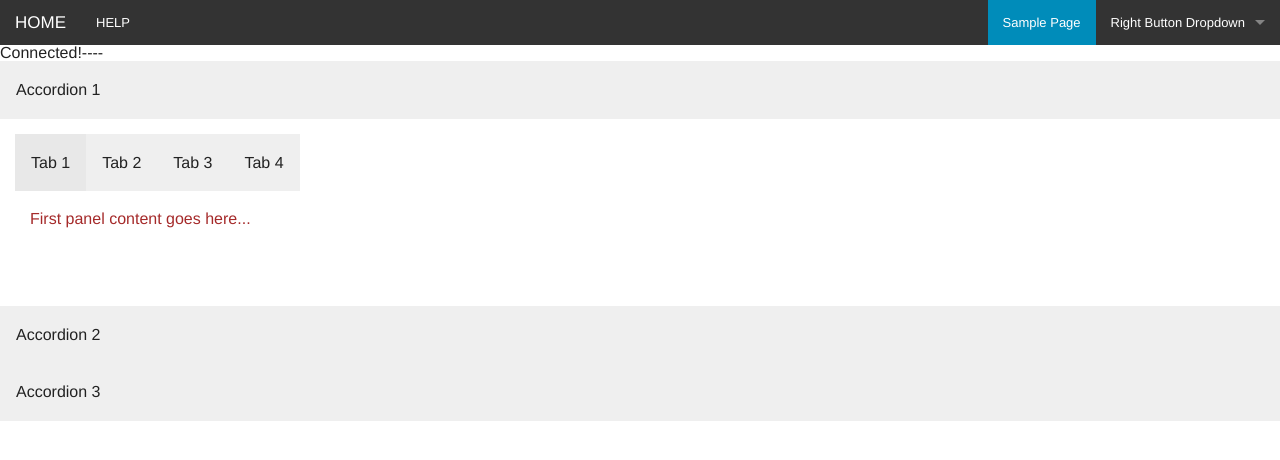
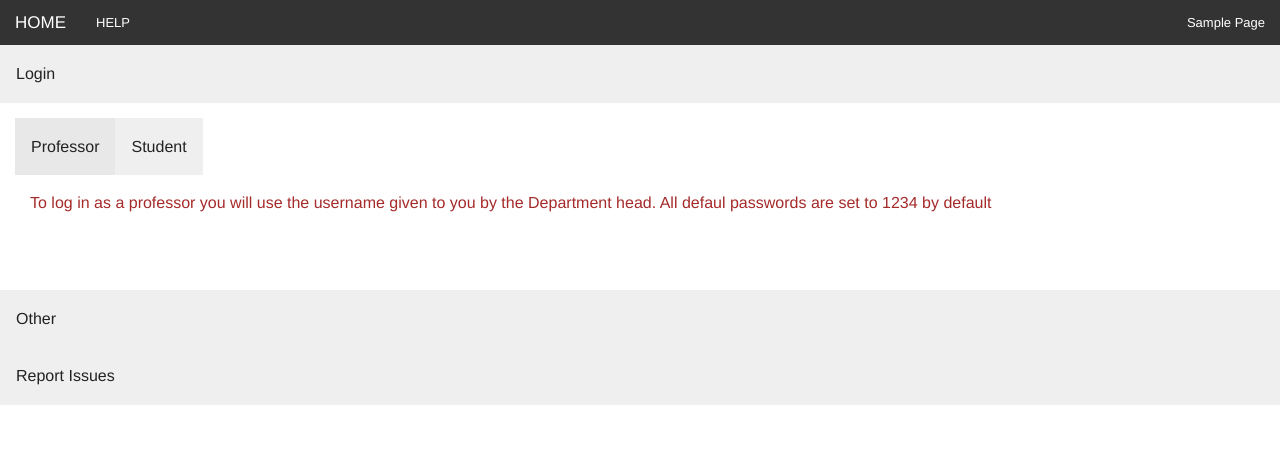
Before and after one commit to NonprofitSoftwareSuperGroup/CAS3Files, a PHP site: page /helpPage.php in a window 1280 px wide. Shown: the top 460 px of the page. Run offline with PHP 8.4, Linux system fonts and the light colour scheme.

Commit message:
house keeping
Changes done mostly dealing with the looks of the site

```diff
--- a/helpPage.php
+++ b/helpPage.php
@@ -3,40 +3,38 @@
 
 <dl class="accordion" data-accordion>
   <dd>
-    <a href="#panel1">Accordion 1</a>
+    <a href="#panel1">Login</a>
     <div id="panel1" class="content active">
       <dl class="tabs" data-tab>
-        <dd class="active"><a href="#panel2-1">Tab 1</a></dd>
-        <dd><a href="#panel2-2">Tab 2</a></dd>
-        <dd><a href="#panel2-3">Tab 3</a></dd>
-        <dd><a href="#panel2-4">Tab 4</a></dd>
+        <dd class="active"><a href="#panel2-1">Professor</a></dd>
+        <dd><a href="#panel2-2">Student</a></dd>
       </dl>
       <div class="tabs-content">
         <div class="content active" id="panel2-1">
-          <p>First panel content goes here...</p>
+          <p>To log in as a professor you will use the username
+          given to you by the Department head. All defaul passwords are set to
+          1234 by default</p>
         </div>
         <div class="content" id="panel2-2">
-          <p>Second panel content goes here...</p>
-        </div>
-        <div class="content" id="panel2-3">
-          <p>Third panel content goes here...</p>
-        </div>
-        <div class="content" id="panel2-4">
-          <p>Fourth panel content goes here...</p>
+          <p>To log in as a student you will need a one time key or OTK. This is
+          sent to you by email from your professor. Once your OTK has been used to
+          login and submit an assessment it will no longer be valid. If you need to
+          take another assessment you will need another OTK that corresponds to that
+          course. If your OTK is not functioning please contact the Department Head.</p>
         </div>
       </div>
     </div>
   </dd>
   <dd>
-    <a href="#panel2">Accordion 2</a>
+    <a href="#panel2">Other</a>
     <div id="panel2" class="content">
-      Panel 2. Lorem ipsum dolor sit amet, consectetur adipisicing elit, sed do eiusmod tempor incididunt ut labore et dolore magna aliqua. Ut enim ad minim veniam, quis nostrud exercitation ullamco laboris nisi ut aliquip ex ea commodo consequat.
+     This space is reserved for other issues that the user might run into.
     </div>
   </dd>
   <dd>
-    <a href="#panel3">Accordion 3</a>
+    <a href="#panel3">Report Issues</a>
     <div id="panel3" class="content">
-      Panel 3. Lorem ipsum dolor sit amet, consectetur adipisicing elit, sed do eiusmod tempor incididunt ut labore et dolore magna aliqua. Ut enim ad minim veniam, quis nostrud exercitation ullamco laboris nisi ut aliquip ex ea commodo consequat.
+      To report bugs please email admin@CAS3.com
     </div>
   </dd>
 </dl>
--- a/inc/dbSetup.php
+++ b/inc/dbSetup.php
@@ -17,7 +17,7 @@ $con = mysql_connect($host,$user);
 if(!$con){
 	die("Cannot Connect: " . mysql_error());
 }else{
-	echo "Connected!----";
+	//echo "Connected!----";
 }
 
 mysql_select_db($db,$con);
--- a/inc/header.php
+++ b/inc/header.php
@@ -20,13 +20,7 @@
   <section class="top-bar-section">
     <!-- Right Nav Section -->
     <ul class="right">
-      <li class="active"><a href="templetPage.php"> Sample Page</a></li>
-      <li class="has-dropdown">
-        <a href="#">Right Button Dropdown</a>
-        <ul class="dropdown">
-          <li><a href="#">First link in dropdown</a></li>
-        </ul>
-      </li>
+      <li class="alert"><a href="templetPage.php"> Sample Page</a></li>
     </ul>
 
     <!-- Left Nav Section -->
--- a/index.php
+++ b/index.php
@@ -25,7 +25,7 @@
       <label>
         <input type="password" name="password" placeholder="Password" />
       </label>
-      <input class="center button [tiny small large]" type="submit" value="Login" />
+      <input class="button expand alert" type="submit" value="Login" />
     </div>
   </div>
   </form>
@@ -53,7 +53,7 @@
           <option value="CMPT-372!1">CMPT-372-1</option>
         </select>
       </label>
-      <input class="center button [tiny small large]" type="submit" value="Login" />
+      <input class="button expand alert" type="submit" value="Login" />
     </div>
   </div>
 
```
Also changed, not shown: professorConfirmation.php (+25 -18 lines), modules/sendEmail.php (deleted).
